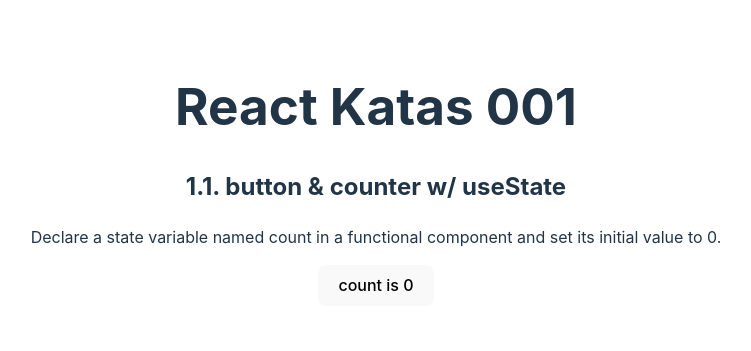
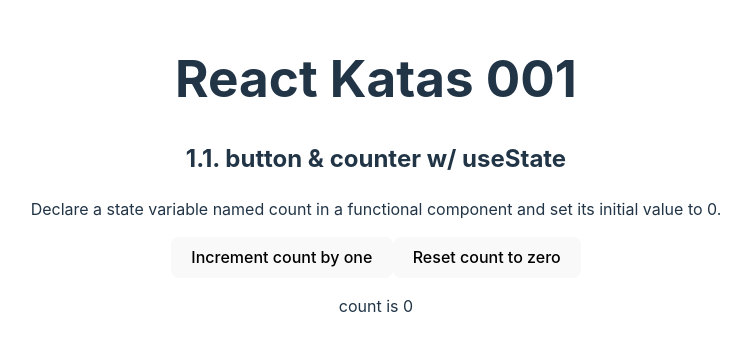
Before and after one commit to avidrucker/tiny-react-katas, a React (Vite) app: page / in a window 1280 px wide. Shown: the part 225-576 px from the top of the page, without its empty margins (264-1015 px from the left). Built offline with nearby package versions, Linux system fonts and the light colour scheme.

Commit message:
add reset button for counter

```diff
--- a/src/App.jsx
+++ b/src/App.jsx
@@ -14,8 +14,11 @@
 		<h2>1.1. button & counter w/ useState</h2>
 		<p>Declare a state variable named count in a functional component and set its initial value to 0.</p>
 		<button onClick={() => setCount((count) => count + 1)}>
-		    count is {count}
+		    Increment count by one
 		</button>
+
+		<button onClick={() => setCount((count) => 0)}>Reset count to zero</button>
+		<p>count is {count}</p>
 	    </section>
 	</>
     )
```
